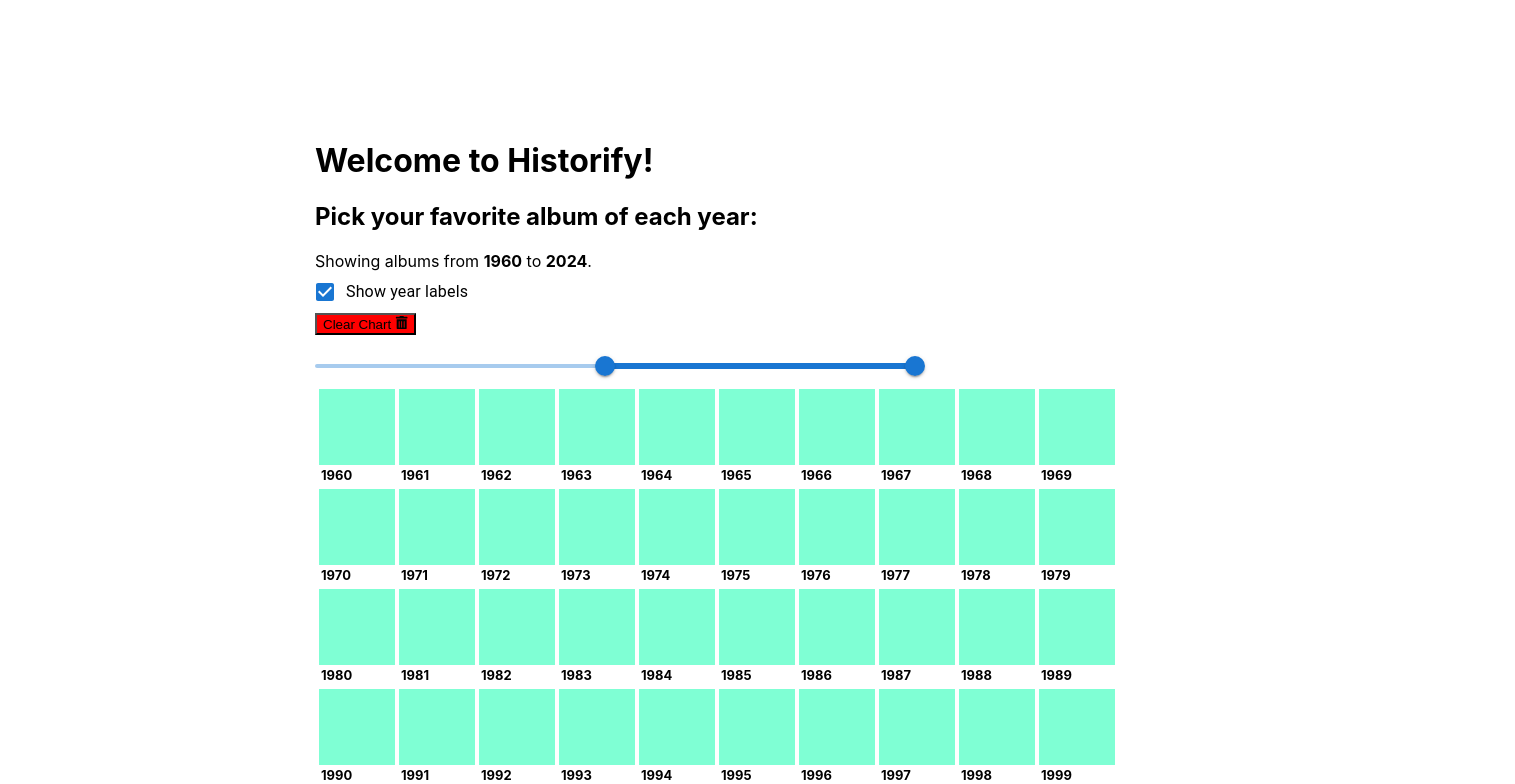
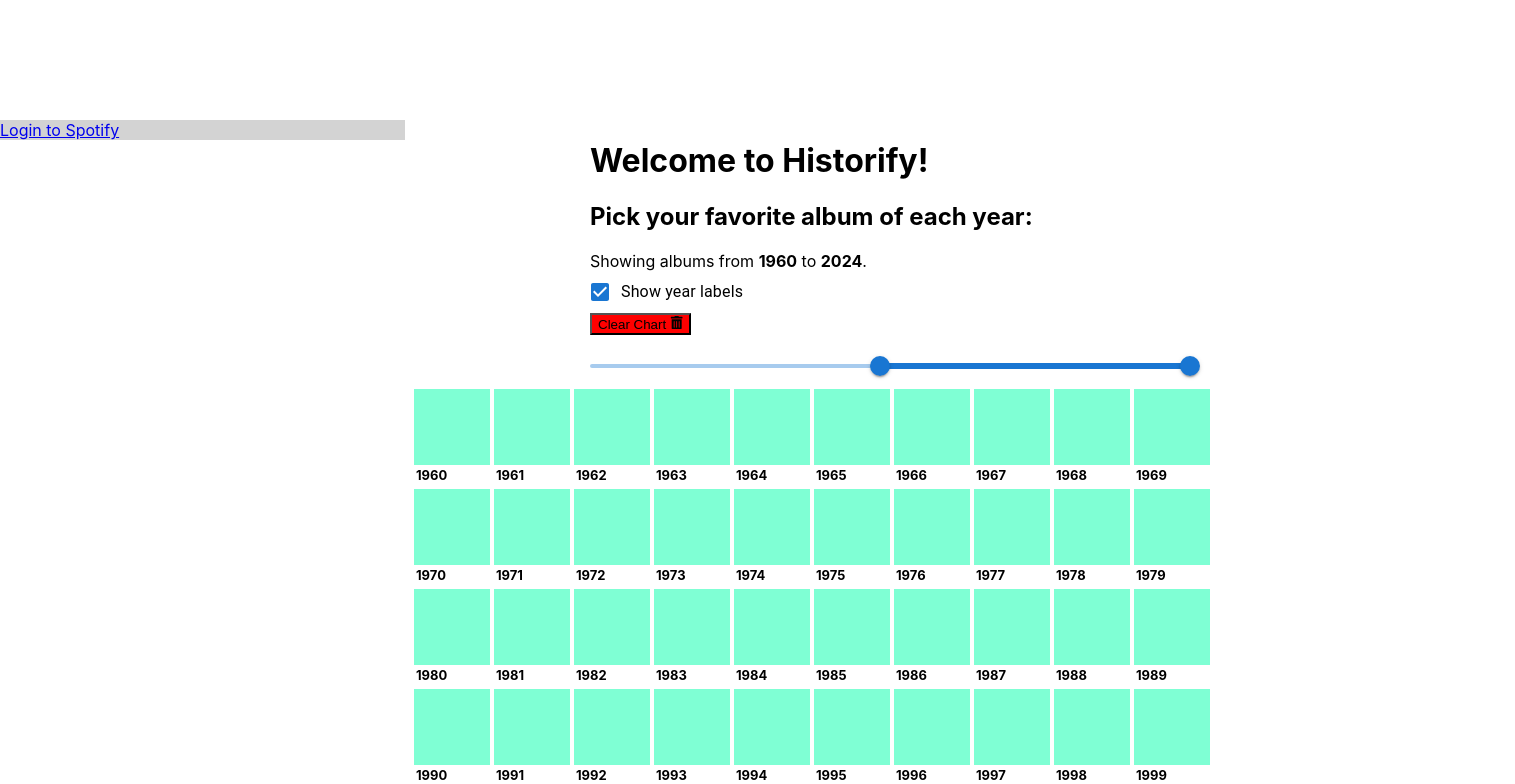
Before and after one commit to elainemil/historify, a React (Create React App) app: page / in a window 1280 px wide. Shown: the part 80-864 px from the top of the page, 1515 px wide, since content can reach past the window. Built offline with nearby package versions, Linux system fonts and the light colour scheme.

Commit message:
browse by year buttons and new formatting

```diff
--- a/package.json
+++ b/package.json
@@ -6,6 +6,7 @@
     "@emotion/react": "^11.11.3",
     "@emotion/styled": "^11.11.0",
     "@mui/icons-material": "^5.15.3",
+    "@mui/lab": "^5.0.0-alpha.159",
     "@mui/material": "^5.15.3",
     "@testing-library/jest-dom": "^5.17.0",
     "@testing-library/react": "^13.4.0",
--- a/src/App.css
+++ b/src/App.css
@@ -162,7 +162,9 @@
 
 .searchContainer {
 	float: left;
-	width: 300px;
+	width: 400px;
+	max-height: 1000px;
+	overflow: auto;
 	padding-right: 5px;
 	vertical-align: middle;
 	background-color: lightgray;
@@ -170,9 +172,16 @@
 
 .container {
 	width: 700px;
-	float: left;
+	/* float: left; */
 	padding-left: 10px;
 	vertical-align: middle;
+}
+
+.yrList {
+	width: 10%;
+	padding-left: 2px;
+	float: left;
+	list-style-type: none;
 }
 
 @keyframes App-logo-spin {
--- a/src/App.js
+++ b/src/App.js
@@ -2,6 +2,8 @@
 import './App.css';
 import React from 'react';
 import RangeSlider from './RangeSlider.js';
+import { Tab, Tabs } from '@mui/material/';
+import { TabPanel, TabContext} from '@mui/lab/';
 import './RangeSlider.css';
 import axios from "axios";
 
@@ -98,12 +100,23 @@
 let high = document.getElementById("highBound");
 if(high === null){ high = 2024;}
 else{high = parseInt(document.getElementById("highBound").innerHTML);}
+let years = [];
+for(let i = 1900; i <= 2024; i++){
+  years[i-1900] = i;
+}
+
+const listYears = years.map((d) => <button type="submit" onClick={e => setSearchKey("year:"+d)} class="yrList"><small><b><li>{d}</li></b></small></button>);
 
 
   const [value, setValue] = React.useState({ min: 0, max: 124 });
   const [token, setToken] = React.useState("");
   const [selected, setSelected] = React.useState(Array(125).fill(null));
   let albumSet = true;
+
+
+const handleCallback = (yearToSearch) => {
+    this.setState({ year: yearToSearch });
+};
 
     React.useEffect(() => {
         const hash = window.location.hash
@@ -135,6 +148,7 @@
   }
   else{
     e.preventDefault()
+
     const {data} = await axios.get("https://api.spotify.com/v1/search", {
         headers: {
             Authorization: `Bearer ${token}`
@@ -164,6 +178,12 @@
         console.log(high);
             setSeed(Math.random());
         }
+
+        const [tab, tabValue] = React.useState('1');
+
+  const handleTab = (event, newValue) => {
+    tabValue(newValue);
+  };
 
 const renderAlbums = () => {
   return albums.map(album => (
@@ -200,9 +220,20 @@
                     <a href={`${AUTH_ENDPOINT}?client_id=${CLIENT_ID}&redirect_uri=${REDIRECT_URI}&response_type=${RESPONSE_TYPE}`}>Login
                         to Spotify</a>
                     : <div><button onClick={logout}>Logout</button>
-      <form >
-    <input id="searchBar" type="text" onInputCapture={e => setSearchKey(e.target.value)} onChange={searchAlbums} />
-    <button type={"submit"}>Search</button>
+      <form onSubmit={searchAlbums}>
+      <TabContext value={tab}>
+      <Tabs value={tab} onChange={handleTab} aria-label="basic tabs example">
+      <Tab label="Search Albums" value="1" />
+            <Tab label="Browse by Year" value="2" />
+  </Tabs>
+
+  <TabPanel value="1"><input id="searchBar" placeholder="Search Spotify..." type="text" onInputCapture={e => setSearchKey(e.target.value)} onChange={searchAlbums} /></TabPanel>
+  <TabPanel value="2" style={{maxHeight: 50, overflow: 'auto'}}>
+    {listYears}
+  </TabPanel>
+  </TabContext>
+
+    {/* <button type={"submit"}>Search</button> */}
 </form>
 
 {renderAlbums()}</div>}</div>
--- a/src/RangeSlider.css
+++ b/src/RangeSlider.css
@@ -4,6 +4,7 @@
     /* display: flex; */
     justify-content: center;
     align-items: center;
+    float: center;
     margin-top: 200px;
   }
 .albumBox {
@@ -23,11 +24,13 @@
 .albumsContainer {
     width: 800px;
     height: 720px;
+    float: right;
     /* float: left; */
 }
 .sliderContainer {
     width: 600px;
     margin-right: 20px;
+    float: right;
     /* float: left; */
 }
 .caption {
@@ -83,3 +86,7 @@
     background-color: red;
     display: inline-block;
 }
+
+.grid {
+    float: right;
+}
--- a/src/RangeSlider.js
+++ b/src/RangeSlider.js
@@ -48,9 +48,9 @@
     };
 
     const handleBrowse = (y) => {
-      if (document.getElementById("searchBar") !== null){
-        document.getElementById("searchBar").value = "year:"+y;
-      }
+      console.log("BROWSE");
+      setYear(y);
+      // this.props.yearCallback("year:"+y);
     };
 
     const removeAlbum = (i) => {
@@ -81,10 +81,10 @@
       }}
       onMouseLeave={e => {
           setStyle({id: -1, display: 'none'});
-          setYear(-1);
+          /*setYear(-1);*/
           console.log(i);
       }}
-      ><div class="albumBox">{selected[i] !== null ? <a href={selected[i] !== null ? selected[i].uri : ""}><img class="albumImg" src={selected[i].images[0].url}></img></a> : <br></br>}</div><div>{checked && style.id !== i? <b class="yearTag">{i+1900}</b> : ''}</div>
+      ><div class="albumBox">{selected[i] !== null ? <a href={selected[i] !== null ? selected[i].uri : ""}><img class="albumImg" src={selected[i].images[0].url}></img></a> : <br></br>}</div><div>{checked /*&& selected[i] === null && style.id !== i*/ ? <b class="yearTag">{i+1900}</b> : ''}</div>
       {/* {style.id === i && selected[i] === null ? <Tooltip title="Browse"
       placement="right"
       slotProps={{
@@ -100,7 +100,7 @@
         },
       }}><div style={style} onClick={() => { }}><FaSearch class="yearBrowse" /></div></Tooltip> : <br></br>} */}
 {style.id === i && selected[i] !== null ? <div><FaTrashAlt style={style} class="iconTagDel" onClick={() => { removeAlbum(i)}}/></div> : <br></br>}
-{style.id === i  ? <FaSearch class="iconTagBr" onClick={() => { handleBrowse(i+1900)}}/> : <br></br>}
+{/*{style.id === i  ? <FaSearch class="iconTagBr" onClick={() => { handleBrowse(i+1900)}}/> : <br></br>}*/}
 
       </div>);
     }
@@ -132,8 +132,8 @@
           getAriaValueText={valuetext}
         />
         </div>
-          <div class="albumsContainer"><div>{albums}</div></div>
-          {/* {year !== -1 ? <div id="browseYear" >{year}</div> : <br></br>} */}
+          <div class="grid"><div class="albumsContainer"><div>{albums}</div></div></div>
+          {/* {year !== -1 ? <div id="year" >{year}</div> : <br></br>} */}
       </Box>
     );
   }
```
Also changed, not shown: 1 other file (tests, documents, lock files or other folders).
